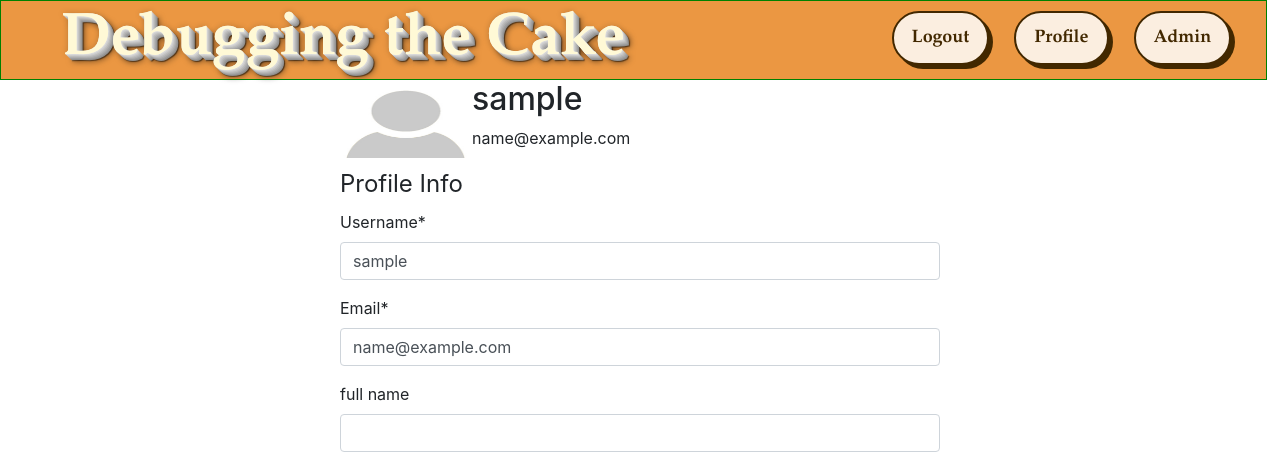
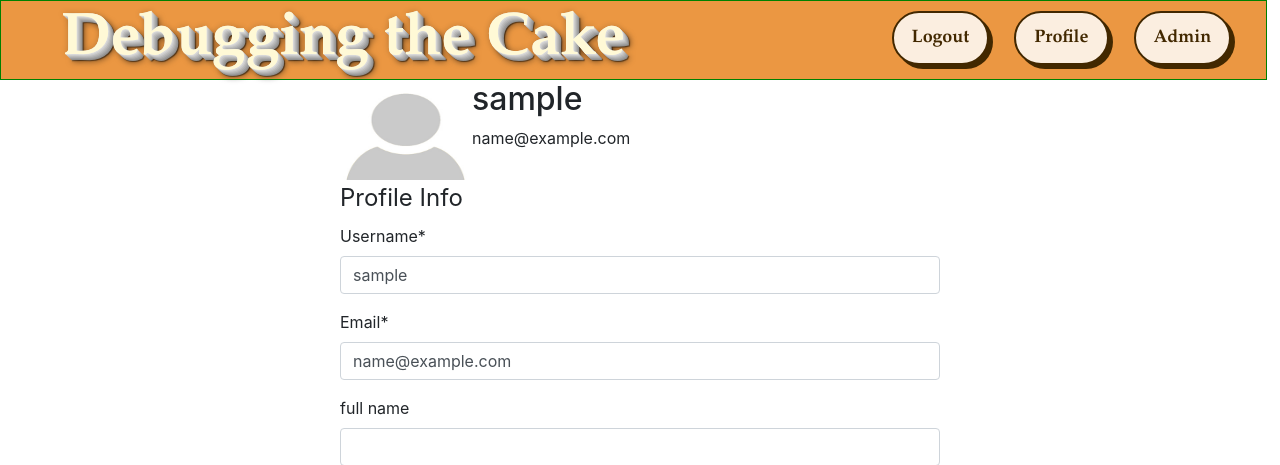
Before and after one commit to thedanoprean/debugging_cake_portal, a Django app: page /profile/ in a window 1280 px wide. Shown: the top 465 px of the page. Run offline with Django 4.2, Linux system fonts and the light colour scheme; the visitor is signed in with stand-in values (Sample User, id 1); some libraries are stand-ins or nearby versions.

Commit message:
feat: User profile page ith css, forms and data is ready

```diff
--- a/debugging_cake_portal/static/styles/style.css
+++ b/debugging_cake_portal/static/styles/style.css
@@ -262,5 +262,19 @@ img {
 }
 
 .profile-info {
-    display: flex;
+   display: flex;
+   height: 100px;
 }
+
+.profile-image-place {
+   display: flex;
+    justify-content: center;
+    align-items: center;
+    overflow: hidden
+}
+
+.profile-image {
+    flex-shrink: 0;
+    min-width: 100%;
+    min-height: 100%
+}
--- a/debugging_cake_portal/topic/urls.py
+++ b/debugging_cake_portal/topic/urls.py
@@ -5,7 +5,7 @@ from django.urls import path
 app_name = "topic"
 
 urlpatterns = [
-    path('', TopicListView.as_view()),
+    path('', TopicListView.as_view(template_name="topic_detail_template.html")),
     path('<int:pk>/', TopicDetailView.as_view()),
 
     # Django Rest Views
--- a/debugging_cake_portal/user_profile/models/user_profile_model.py
+++ b/debugging_cake_portal/user_profile/models/user_profile_model.py
@@ -21,8 +21,8 @@ class Profile(models.Model):
         super().save()
 
         img = Image.open(self.image.path)
-
+        # will resize the image and save it back at the same path with the new size of 300x300 px
         if img.height > 300 or img.width > 300:
-            output_size = (300,300)
+            output_size = (300, 300)
             img.thumbnail(output_size)
-            img.save()
+            img.save(self.image.path)
--- a/debugging_cake_portal/user_profile/templates/user_profile/user_profile.html
+++ b/debugging_cake_portal/user_profile/templates/user_profile/user_profile.html
@@ -20,8 +20,8 @@
         {% endfor %}
         {% endif %}
         <div class="profile-info">
-            <div class="profile-image">
-                <img src="{{ user.profile.image.url }}">
+            <div class="profile-image-place">
+                <img class="profile-image" src="{{ user.profile.image.url }}">
             </div>
             <div class="profile-user-info">
                 <h2>{{ user.username }}</h2>
```
Also changed, not shown: debugging_cake_portal/debugging_cake_portal/urls.py (line endings or trailing spaces), debugging_cake_portal/media/profile_pictures/trusuprofilepic.jpg (added).
